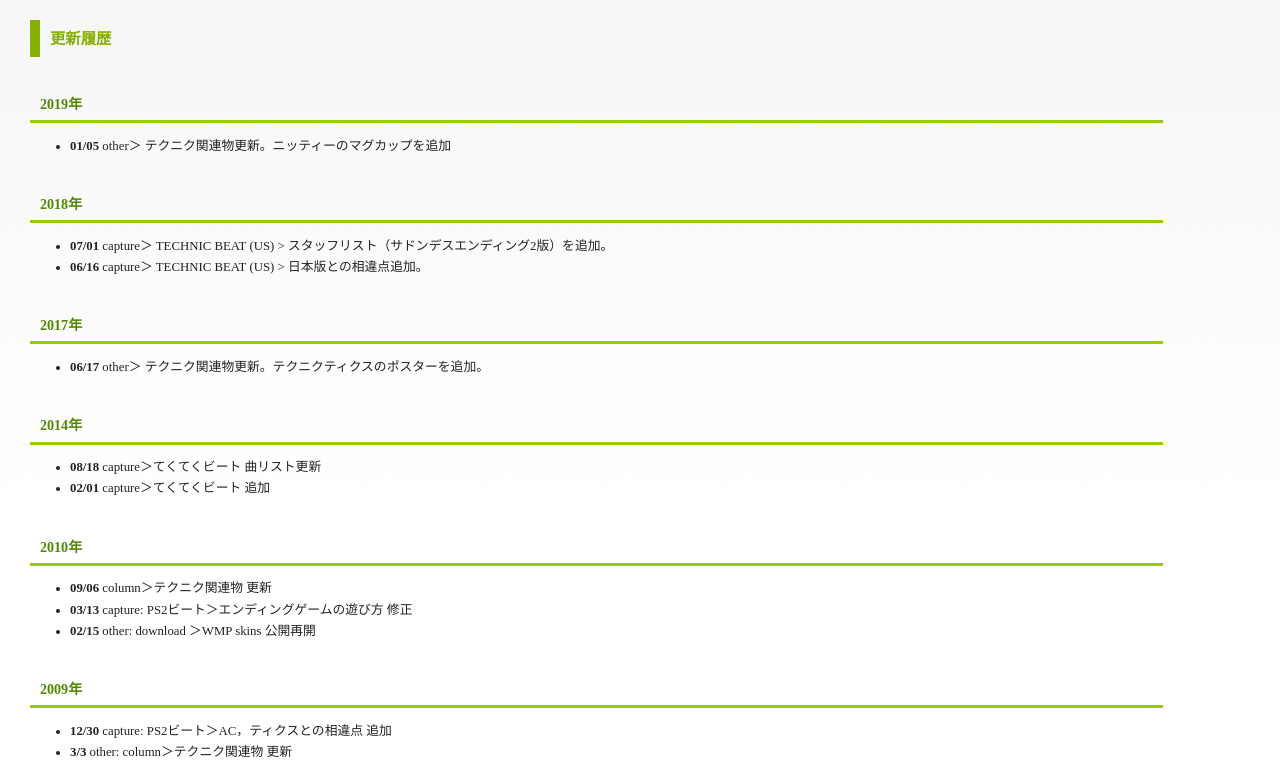
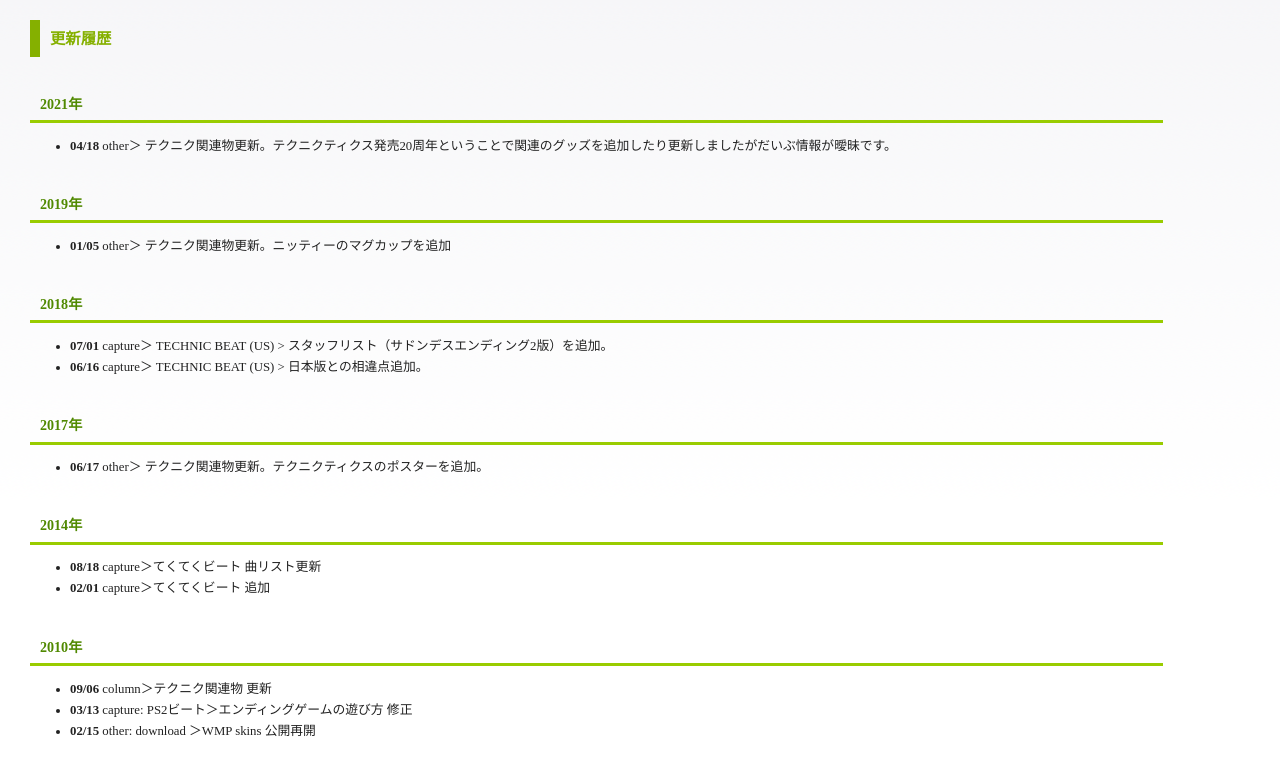
Before and after one commit to retrorocket/rain, a plain HTML site: page public/up_log.htm in a window 1280 px wide. Shown: the top 771 px of the page. Drawn offline with Linux system fonts and the light colour scheme.

Commit message:
Update up_log.htm

```diff
--- a/public/up_log.htm
+++ b/public/up_log.htm
@@ -10,6 +10,13 @@
 <body>
 
 <h1>更新履歴</h1>
+
+<h2>2021年</h2>
+<p class="pad">
+<ul>
+<li><strong>04/18</strong> other＞ テクニク関連物更新。テクニクティクス発売20周年ということで関連のグッズを追加したり更新しましたがだいぶ情報が曖昧です。</li>
+</ul>
+</p>
 
 <h2>2019年</h2>
 <p class="pad">
```
